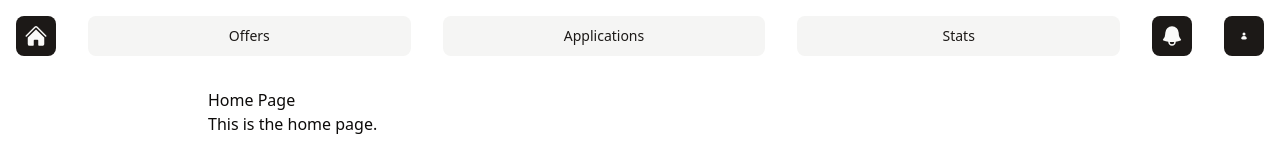
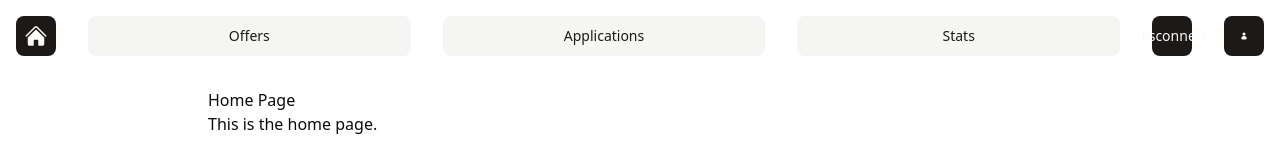
Before and after one commit to LealKevin/AppliTrack, a React (Vite) app in the folder frontend/applitrack/: page / in a window 1280 px wide. Shown: the top 160 px of the page. Built offline with nearby package versions, Linux system fonts and the light colour scheme.

Commit message:
add: logout placeholder button frontend

```diff
--- a/frontend/applitrack/src/components/UserConnectionModal.tsx
+++ b/frontend/applitrack/src/components/UserConnectionModal.tsx
@@ -72,6 +72,7 @@ export function UserConnectionModal({
 								onSubmit={(e) => {
 									e.preventDefault();
 									connectAccount(connectUser);
+									handleClose();
 								}}
 							>
 								<CardHeader>
--- /dev/null
+++ b/frontend/applitrack/src/hooks/useDisconnection.ts
@@ -0,0 +1,19 @@
+import { logoutUser } from "@/utils/apiCalls";
+import { useMutation, useQueryClient } from "@tanstack/react-query";
+
+export default function useDisconnection() {
+	console.log("here");
+	const queryClient = useQueryClient();
+
+	const mutation = useMutation({
+		mutationKey: ["user"],
+		mutationFn: () => logoutUser(),
+		onSuccess: () => {
+			queryClient.clear();
+		},
+		onError: (error) => {
+			console.error("Erreur lors de la suppression de l'application :", error);
+		},
+	});
+	return mutation;
+}
--- a/frontend/applitrack/src/pages/header.tsx
+++ b/frontend/applitrack/src/pages/header.tsx
@@ -1,6 +1,7 @@
 import { Link, useLocation } from "react-router-dom";
 import { Button } from "@/components/ui/button";
 import { useUserConnectionModal } from "@/contexts/userConnectionModalProvider";
+import useDisconnection from "@/hooks/useDisconnection";
 
 const iconHome = (
 	<svg
@@ -47,6 +48,8 @@ const iconAlert = (
 function Header() {
 	const { openModal: openConnectionModal } = useUserConnectionModal();
 	const { pathname } = useLocation();
+
+	const { mutate: disconnect } = useDisconnection();
 	return (
 		<header className="sticky">
 			<nav className="flex justify-center ">
@@ -76,7 +79,15 @@ function Header() {
 					<Link to="/stats">Stats</Link>
 				</Button>
 				<Button className="self-end  m-4 w-10 h-10" asChild>
-					<Link to="/stats">{iconAlert}</Link>
+					<Link
+						onClick={() => {
+							console.log("button clicked");
+							disconnect();
+						}}
+						to="/"
+					>
+						disconnect
+					</Link>
 				</Button>
 
 				<Button
--- a/frontend/applitrack/src/utils/apiCalls.ts
+++ b/frontend/applitrack/src/utils/apiCalls.ts
@@ -71,3 +71,8 @@ export async function connectUser(
 
 	return response.data;
 }
+
+export async function logoutUser(): Promise<void> {
+	console.log("hare");
+	await axios.post("/api/logout", {}, { withCredentials: true });
+}
```
Also changed, not shown: 1 other file (tests, documents, lock files or other folders).
